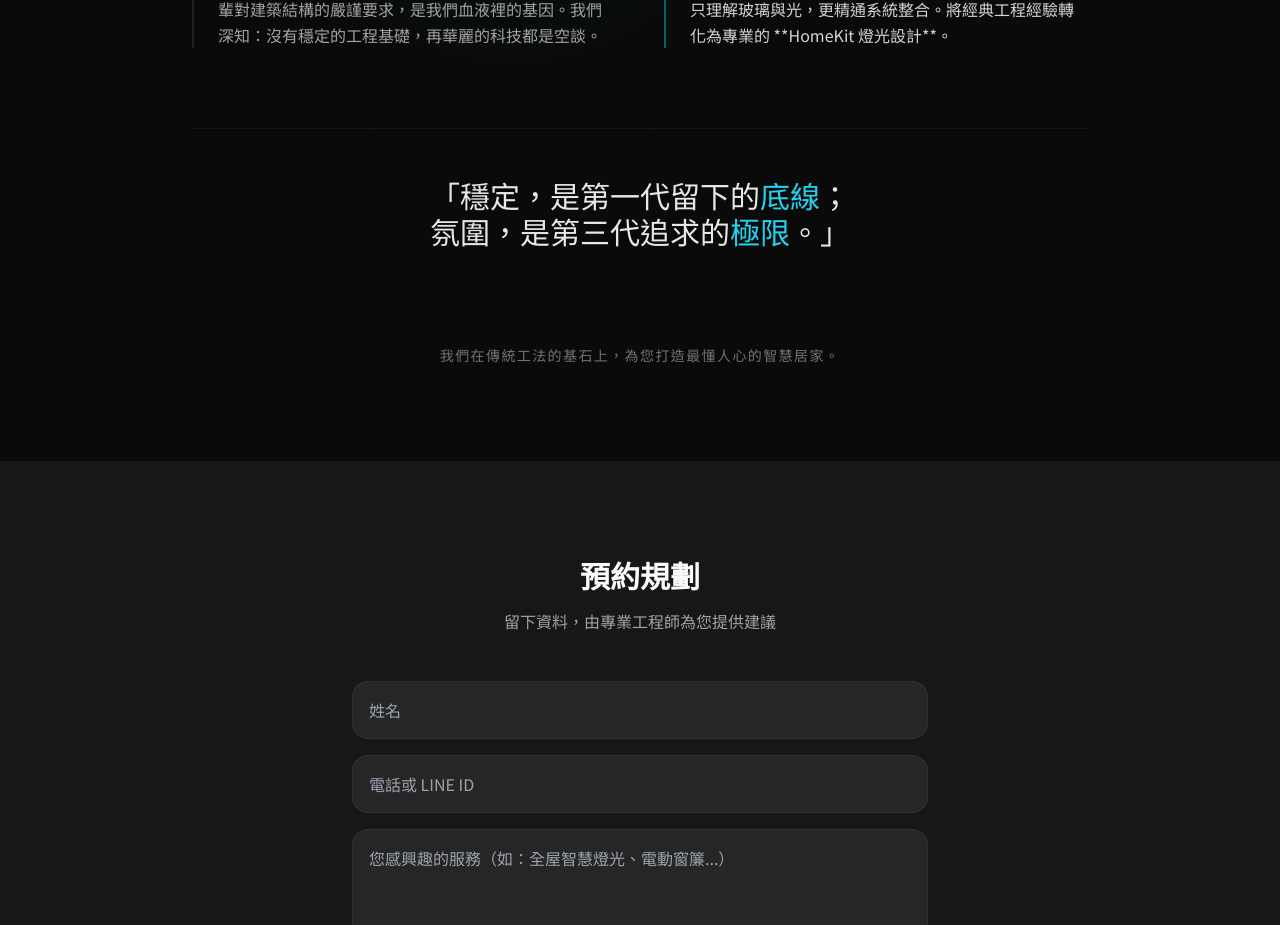
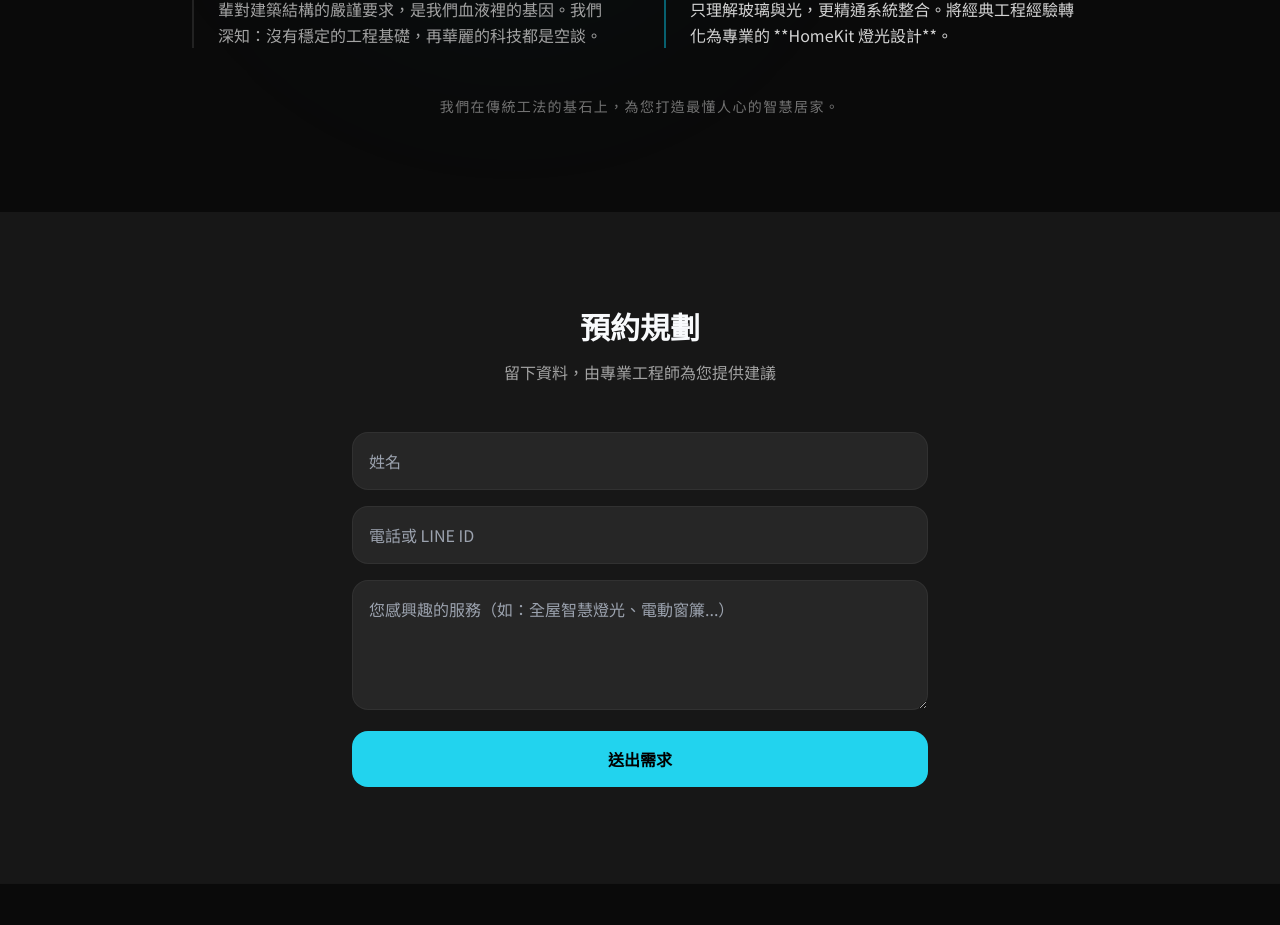
Before and after one commit to Miiish/NewWebsite, a React (Vite) app: page / in a window 1280 px wide. Shown: the part 2259-3184 px from the top of the page. Built offline with nearby package versions, Linux system fonts and the light colour scheme; the HTML template or start-up script is replaced by a standard one.

Commit message:
Update section3

```diff
--- a/src/SmartHomeMockup.jsx
+++ b/src/SmartHomeMockup.jsx
@@ -179,14 +179,6 @@ export default function SmartHomeMockup() {
               </div>
             </div>
 
-            {/* Slogan 強調區塊 */}
-            <div className="mt-20 py-12 border-t border-white/5">
-              <blockquote className="text-2xl md:text-3xl font-medium text-white/90">
-                「穩定，是第一代留下的<span className="text-cyan-400">底線</span>；<br />
-                氛圍，是第三代追求的<span className="text-cyan-400">極限</span>。」
-              </blockquote>
-            </div>
-
             <p className="mt-12 text-neutral-500 max-w-2xl mx-auto text-sm tracking-widest">
               我們在傳統工法的基石上，為您打造最懂人心的智慧居家。
             </p>
```
